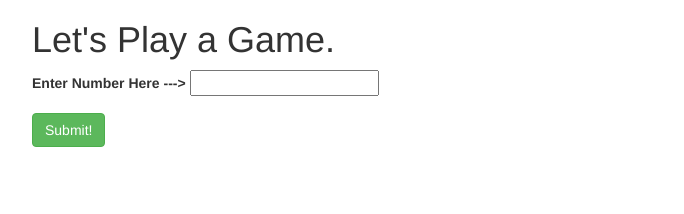
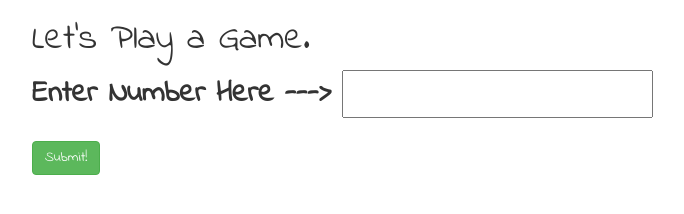
Before and after one commit to thacheshirecat/beep-boop, a plain HTML site: page index.html in a window 1280 px wide. Shown: the whole page, without its empty margins (38-722 px from the left). Drawn offline with Linux system fonts and the light colour scheme.

Commit message:
Add additional details to README, some light styling.

```diff
--- a/css/styles.css
+++ b/css/styles.css
@@ -0,0 +1,5 @@
+body {
+  background-color: white;
+  font-family: 'Indie Flower';
+  font-size: 30px;
+}
--- a/index.html
+++ b/index.html
@@ -3,6 +3,7 @@
   <head>
     <link href="css/bootstrap.css" rel="stylesheet" type="text/css">
     <link href="css/styles.css" rel="stylesheet" type="text/css">
+    <link href="https://fonts.googleapis.com/css?family=Indie+Flower" rel="stylesheet">
     <script src="js/jquery-3.3.1.js"></script>
     <script src="js/scripts.js"></script>
     <meta charset="utf-8"/>
```
Also changed, not shown: img/bg.png (added), 1 other file.
